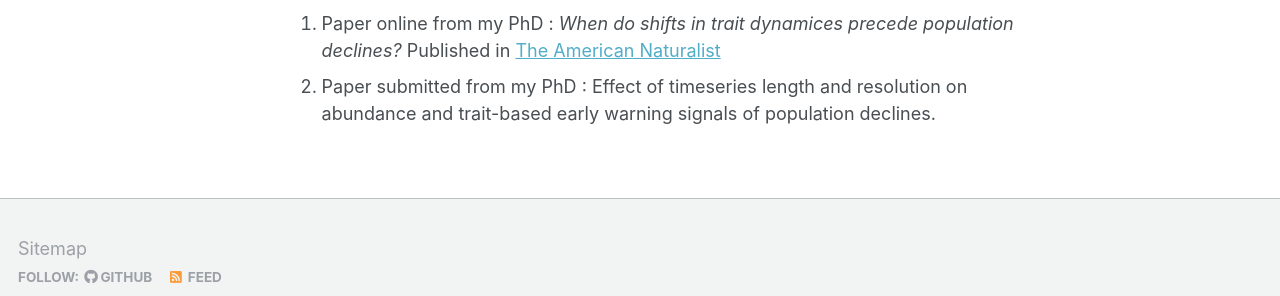
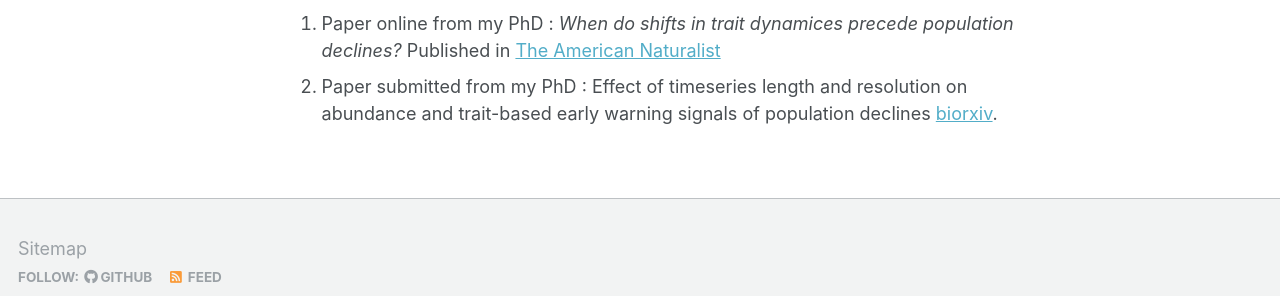
Before and after one commit to GauravKBaruah/GauravKBaruah.github.io, a Jekyll site: the page built from _pages/about.md, in a window 1280 px wide. Shown: the part 546-842 px from the top of the page. Built offline with Jekyll 4.4.1, drawn with Linux system fonts in a browser that asks for light colours; some web fonts are replaced.

Commit message:
modified page

```diff
--- a/_pages/about.md
+++ b/_pages/about.md
@@ -22,4 +22,4 @@ Recent News :
 ======
 
 1. Paper online from my PhD : *When do shifts in trait dynamices precede population declines?* Published in [The American Naturalist](https://www.journals.uchicago.edu/doi/10.1086/702849)
-2. Paper submitted from my PhD : Effect of timeseries length and resolution on abundance and trait-based early warning signals of population declines.
+2. Paper submitted from my PhD : Effect of timeseries length and resolution on abundance and trait-based early warning signals of population declines [biorxiv](https://www.biorxiv.org/content/10.1101/568600v1.abstract).
```
